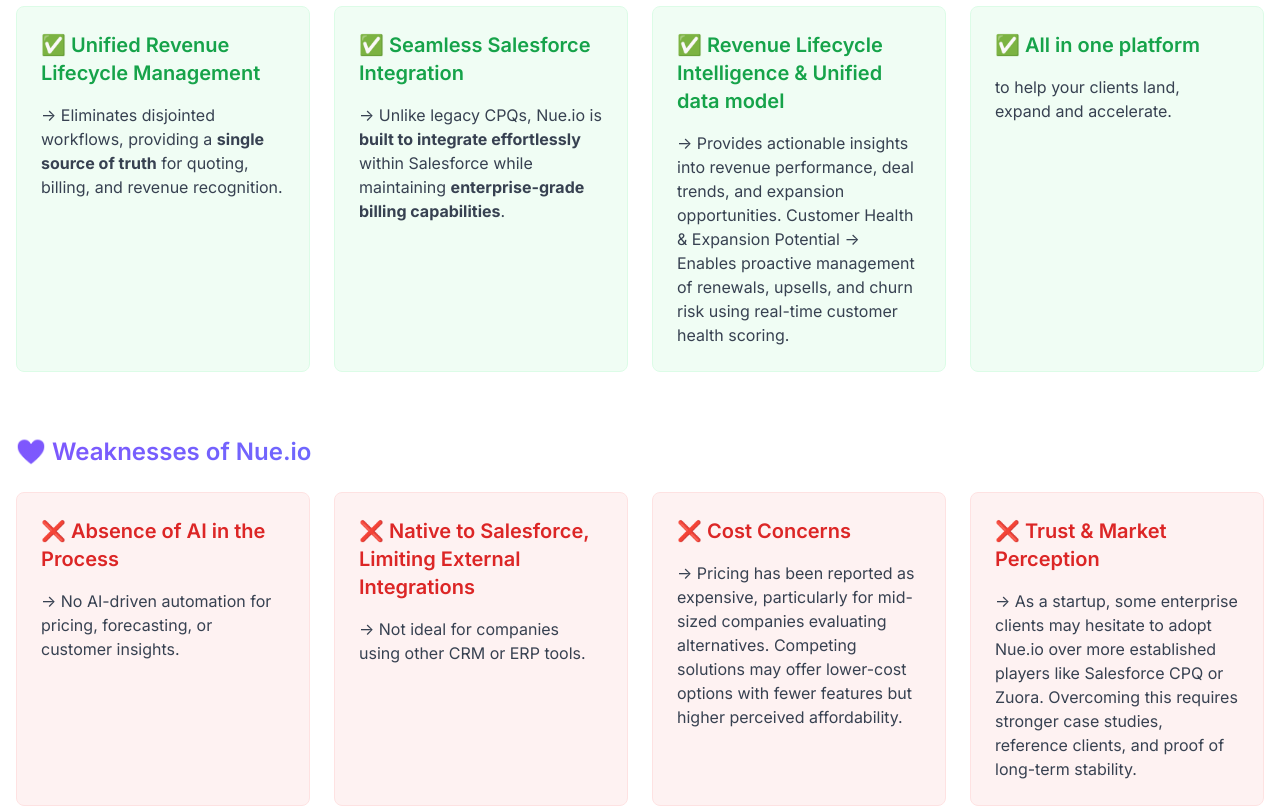
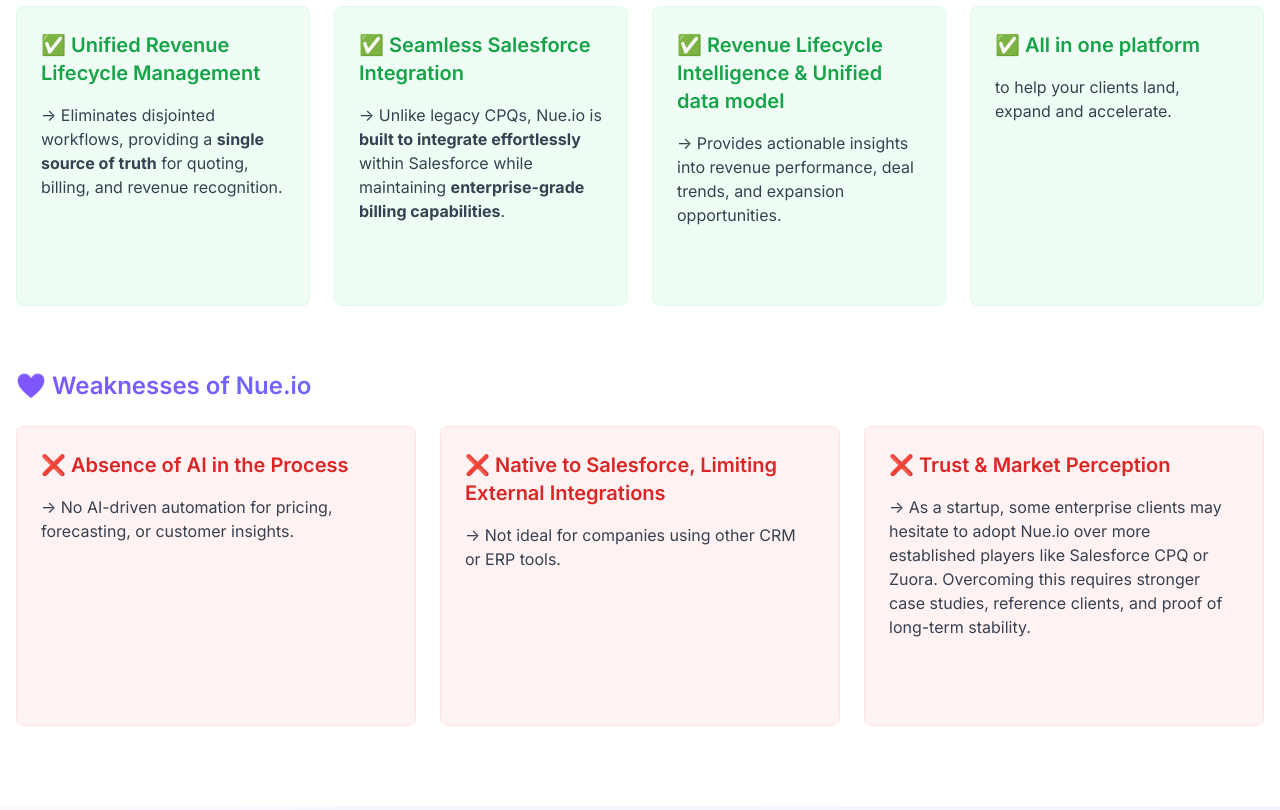
Before and after one commit to lchaquea/nue.iocasestudy, a plain HTML site: page index.html in a window 1280 px wide. Shown: the part 2480-3290 px from the top of the page. Drawn offline with nearby package versions, Linux system fonts and the light colour scheme.

Commit message:
Remove Customer Health & Expansion Potential text and Cost Concerns card

```diff
--- a/index.html
+++ b/index.html
@@ -694,7 +694,7 @@
                     </div>
                     <div class="p-6 rounded-lg bg-green-50 border border-green-100 w-1/4 min-h-[300px] flex flex-col card-hover-effect">
                         <h4 class="text-xl font-semibold mb-4 text-green-600">✅ Revenue Lifecycle Intelligence & Unified data model</h4>
-                        <p class="text-gray-700">→ Provides actionable insights into revenue performance, deal trends, and expansion opportunities. Customer Health & Expansion Potential → Enables proactive management of renewals, upsells, and churn risk using real-time customer health scoring.</p>
+                        <p class="text-gray-700">→ Provides actionable insights into revenue performance, deal trends, and expansion opportunities.</p>
                     </div>
                     <div class="p-6 rounded-lg bg-green-50 border border-green-100 w-1/4 min-h-[300px] flex flex-col card-hover-effect">
                         <h4 class="text-xl font-semibold mb-4 text-green-600">✅ All in one platform</h4>
@@ -707,19 +707,15 @@
             <div id="product-weaknesses" class="w-full mx-auto section-fade">
                 <h3 class="text-2xl font-semibold mb-6 gradient-text">❤️‍🩹 Weaknesses of Nue.io</h3>
                 <div class="flex flex-row gap-6 justify-between">
-                    <div class="p-6 rounded-lg bg-red-50 border border-red-100 w-1/4 min-h-[300px] flex flex-col card-hover-effect">
+                    <div class="p-6 rounded-lg bg-red-50 border border-red-100 w-1/3 min-h-[300px] flex flex-col card-hover-effect">
                         <h4 class="text-xl font-semibold mb-4 text-red-600">❌ Absence of AI in the Process</h4>
                         <p class="text-gray-700">→ No AI-driven automation for pricing, forecasting, or customer insights.</p>
                     </div>
-                    <div class="p-6 rounded-lg bg-red-50 border border-red-100 w-1/4 min-h-[300px] flex flex-col card-hover-effect">
+                    <div class="p-6 rounded-lg bg-red-50 border border-red-100 w-1/3 min-h-[300px] flex flex-col card-hover-effect">
                         <h4 class="text-xl font-semibold mb-4 text-red-600">❌ Native to Salesforce, Limiting External Integrations</h4>
                         <p class="text-gray-700">→ Not ideal for companies using other CRM or ERP tools.</p>
                     </div>
-                    <div class="p-6 rounded-lg bg-red-50 border border-red-100 w-1/4 min-h-[300px] flex flex-col card-hover-effect">
-                        <h4 class="text-xl font-semibold mb-4 text-red-600">❌ Cost Concerns</h4>
-                        <p class="text-gray-700">→ Pricing has been reported as expensive, particularly for mid-sized companies evaluating alternatives. Competing solutions may offer lower-cost options with fewer features but higher perceived affordability.</p>
-                    </div>
-                    <div class="p-6 rounded-lg bg-red-50 border border-red-100 w-1/4 min-h-[300px] flex flex-col card-hover-effect">
+                    <div class="p-6 rounded-lg bg-red-50 border border-red-100 w-1/3 min-h-[300px] flex flex-col card-hover-effect">
                         <h4 class="text-xl font-semibold mb-4 text-red-600">❌ Trust & Market Perception</h4>
                         <p class="text-gray-700">→ As a startup, some enterprise clients may hesitate to adopt Nue.io over more established players like Salesforce CPQ or Zuora. Overcoming this requires stronger case studies, reference clients, and proof of long-term stability.</p>
                     </div>
```
